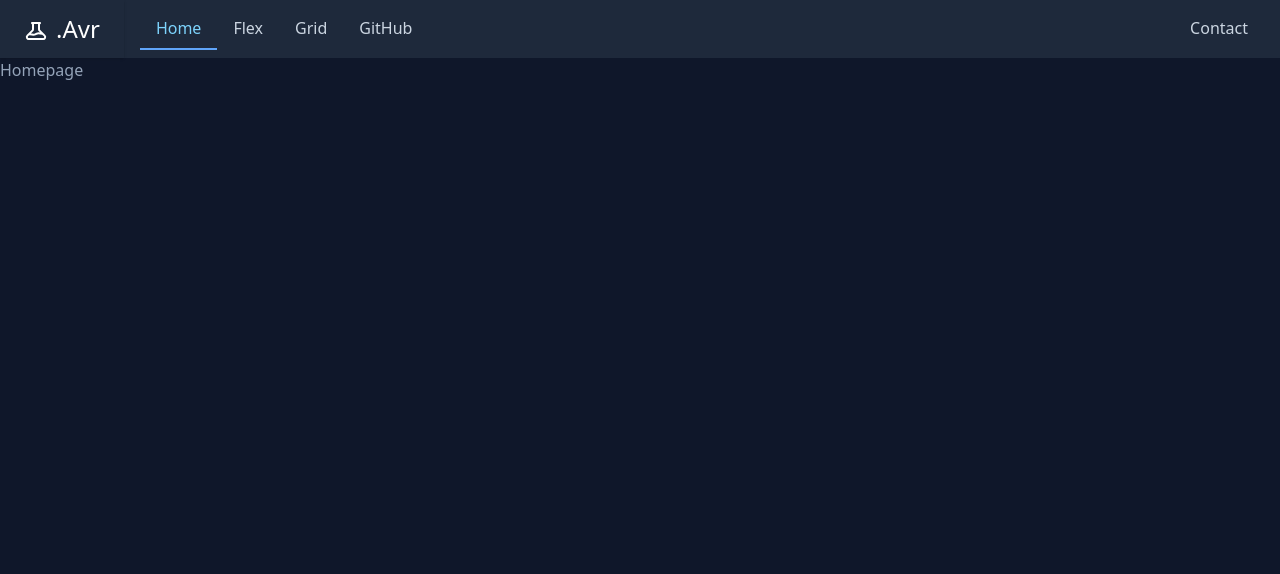
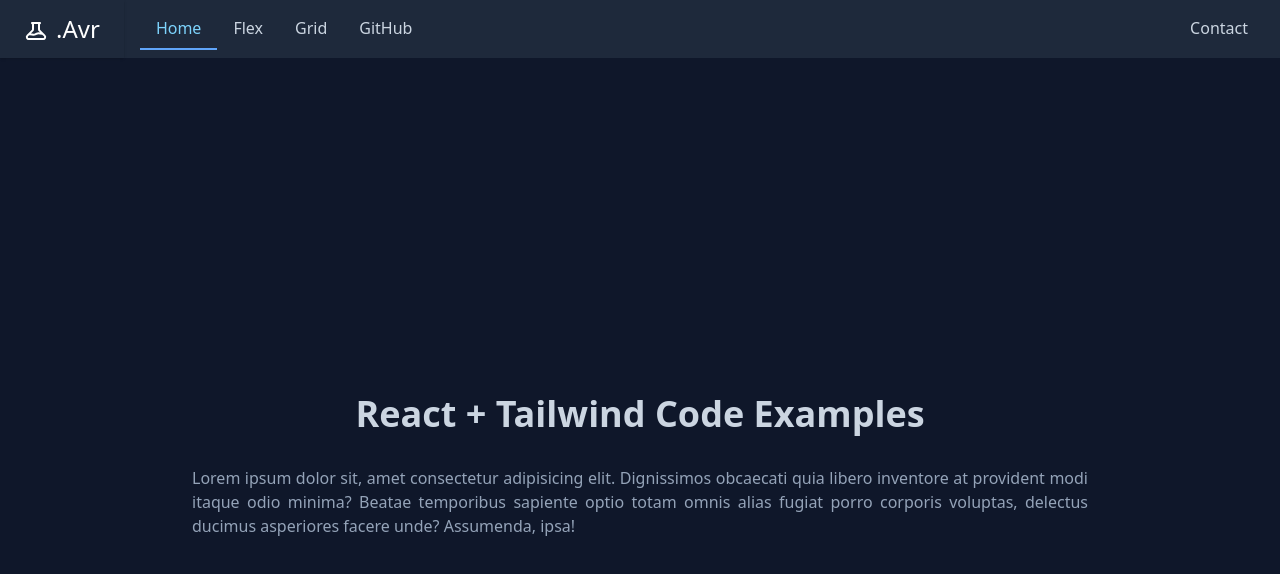
Before and after one commit to madvier83/react-tailwind-1st, a React (Create React App) app: page / in a window 1280 px wide. Shown: the top 574 px of the page. Built offline with nearby package versions, Linux system fonts and the light colour scheme.

Commit message:
Update homepage

```diff
--- a/src/Pages/Home/index.jsx
+++ b/src/Pages/Home/index.jsx
@@ -2,14 +2,16 @@ const Home = () => {
   return (
     <>
       {/* Wrapper */}
-      <div className="w-full h-full min-h-screen bg-slate-900 text-slate-400">
-        <h1>Homepage</h1>
-        <div className="flex">
-          {/* <img
-          src={process.env.PUBLIC_URL + "/images/serika.jpg"}
-          alt="logo"
-          className="rounded"
-        /> */}
+      <div className="w-full h-full min-h-screen bg-slate-900 text-slate-300">
+        <div className="flex flex-col items-center justify-end h-[60vh] px-12 md:px-48">
+          <h1 className="text-4xl font-bold">React + Tailwind Code Examples</h1>
+          <p className="mt-8 text-justify text-slate-400">
+            Lorem ipsum dolor sit, amet consectetur adipisicing elit.
+            Dignissimos obcaecati quia libero inventore at provident modi itaque
+            odio minima? Beatae temporibus sapiente optio totam omnis alias
+            fugiat porro corporis voluptas, delectus ducimus asperiores facere
+            unde? Assumenda, ipsa!
+          </p>
         </div>
       </div>
     </>
```
